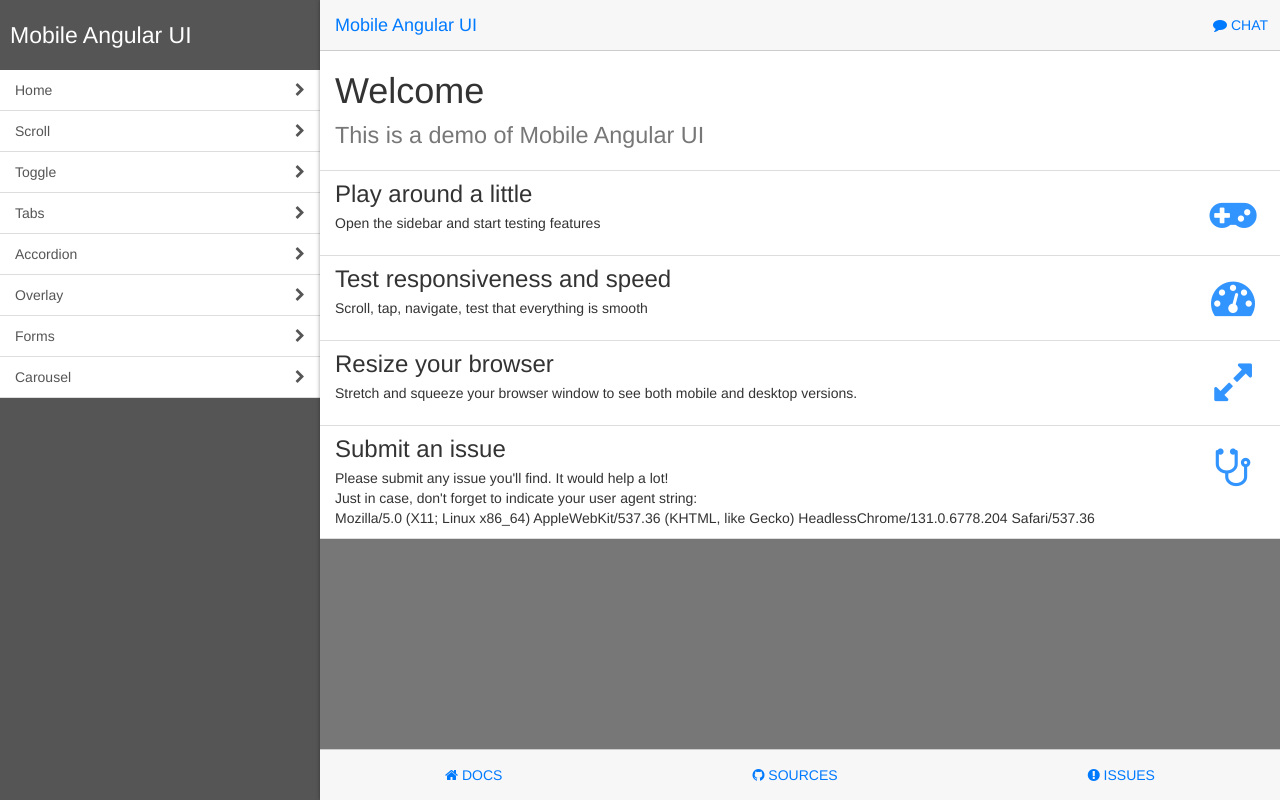
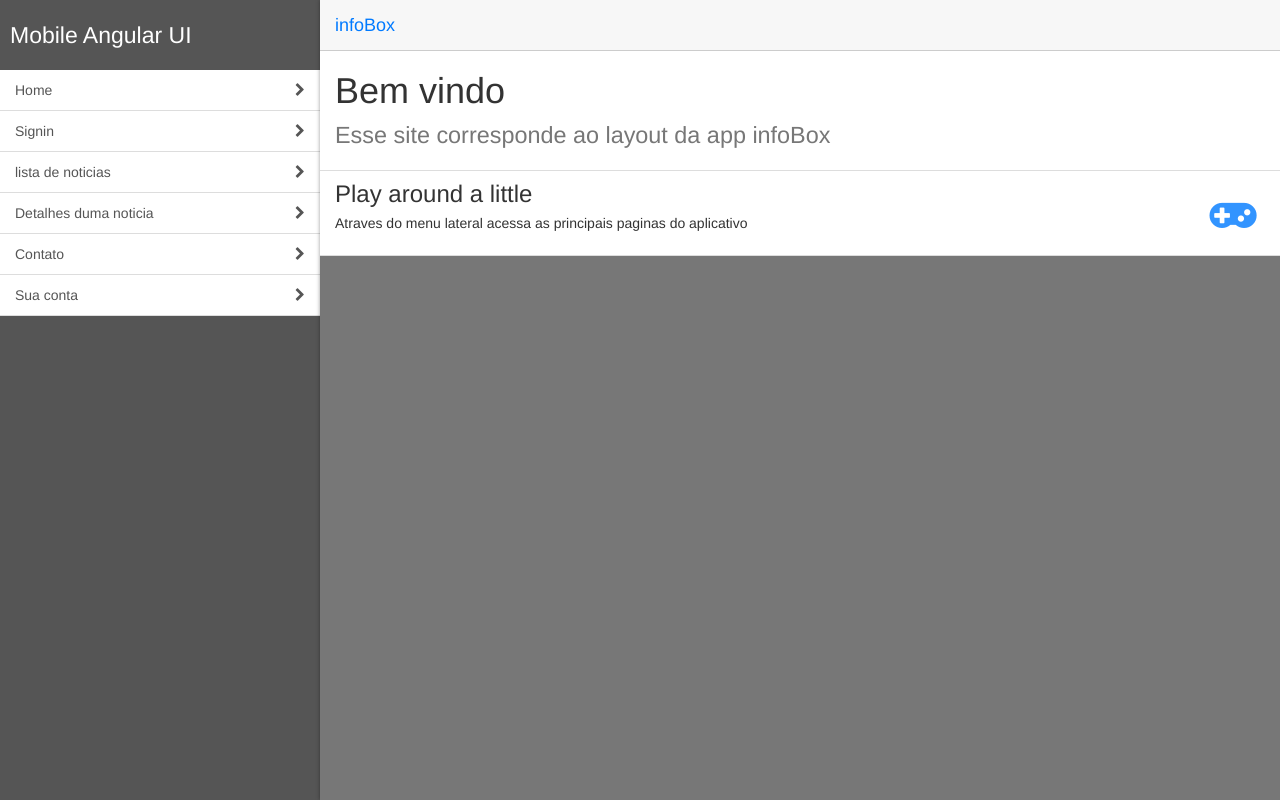
Before and after one commit to meumobi/redirectMobi, a website: page mobileBox/app/index.html in a window 1280 px wide. Drawn offline with nearby package versions, Linux system fonts and the light colour scheme; some packages are replaced by stand-ins of ours.

Commit message:
hide content

```diff
--- a/mobileBox/app/home.html
+++ b/mobileBox/app/home.html
@@ -3,8 +3,8 @@
 
     <div class="list-group">
       <div class="list-group-item">
-        <h1>Welcome<br/>
-        <small>This is a demo of Mobile Angular UI</small>
+        <h1>Bem vindo<br/>
+        <small>Esse site corresponde ao layout da app infoBox</small>
         </h1>
       </div>
       <div class="list-group-item media">
@@ -13,12 +13,12 @@
         </div>
         <div class="media-body">
             <h3 class="media-heading">Play around a little</h3>
-            Open the sidebar and start testing features
+            Atraves do menu lateral acessa as principais paginas do aplicativo
         </div>
       </div>
 
 
-      <div class="list-group-item media">
+      <!--div class="list-group-item media">
         <div class="pull-right">
           <i class="fa fa-tachometer feature-icon  text-primary"></i>
         </div>
@@ -49,7 +49,7 @@
             Just in case, don't forget to indicate your user agent string:<br>
             {{userAgent}}
         </div>
-      </div>
+      </div-->
 
     </div>
 
--- a/mobileBox/app/index.html
+++ b/mobileBox/app/index.html
@@ -40,27 +40,27 @@
 
       <div class="navbar navbar-app navbar-absolute-top">
         <div class="navbar-brand navbar-brand-center" yield-to="title">
-          <span>Mobile Angular UI</span>
+          <span>infoBox</span>
         </div>
         <div class="btn-group pull-left">
           <div ng-click="toggle('mainSidebar')" class="btn btn-navbar sidebar-toggle">
             <i class="fa fa-bars"></i> Menu
           </div>
         </div>
-        <div class="btn-group pull-right" yield-to="navbarAction">
+        <!--div class="btn-group pull-right" yield-to="navbarAction">
           <div ng-click="toggle('rightSidebar')" class="btn btn-navbar">
             <i class="fa fa-comment"></i> Chat
           </div>
-        </div>
+        </div-->
       </div>
 
-      <div class="navbar navbar-app navbar-absolute-bottom">
+      <!--div class="navbar navbar-app navbar-absolute-bottom">
         <div class="btn-group justified">
           <a href="http://mobileangularui.com/" class="btn btn-navbar"><i class="fa fa-home fa-navbar"></i> Docs</a>
           <a href="https://github.com/mcasimir/mobile-angular-ui" class="btn btn-navbar"><i class="fa fa-github fa-navbar"></i> Sources</a>
           <a href="https://github.com/mcasimir/mobile-angular-ui/issues" class="btn btn-navbar"><i class="fa fa-exclamation-circle fa-navbar"></i> Issues</a>
         </div>
-      </div>
+      </div-->
 
       <!-- App Body -->
       <div class="app-body" ng-class="{loading: loading}">
--- a/mobileBox/app/sidebar.html
+++ b/mobileBox/app/sidebar.html
@@ -4,13 +4,13 @@
   <div class="scrollable-content">
     <div class="list-group" toggle="off" bubble target="mainSidebar">
       <a class="list-group-item" href="#/">Home <i class="fa fa-chevron-right pull-right"></i></a>
-      <a class="list-group-item" href="#/scroll">Scroll <i class="fa fa-chevron-right pull-right"></i></a>
-      <a class="list-group-item" href="#/toggle">Toggle <i class="fa fa-chevron-right pull-right"></i></a>
-      <a class="list-group-item" href="#/tabs">Tabs <i class="fa fa-chevron-right pull-right"></i></a>
-      <a class="list-group-item" href="#/accordion">Accordion <i class="fa fa-chevron-right pull-right"></i></a>
-      <a class="list-group-item" href="#/overlay">Overlay <i class="fa fa-chevron-right pull-right"></i></a>
-      <a class="list-group-item" href="#/forms">Forms <i class="fa fa-chevron-right pull-right"></i></a>
-      <a class="list-group-item" href="#/carousel">Carousel <i class="fa fa-chevron-right pull-right"></i></a>
+      <a class="list-group-item" href="#/scroll">Signin <i class="fa fa-chevron-right pull-right"></i></a>
+      <a class="list-group-item" href="#/toggle">lista de noticias <i class="fa fa-chevron-right pull-right"></i></a>
+      <a class="list-group-item" href="#/tabs">Detalhes duma noticia <i class="fa fa-chevron-right pull-right"></i></a>
+      <a class="list-group-item" href="#/accordion">Contato <i class="fa fa-chevron-right pull-right"></i></a>
+      <a class="list-group-item" href="#/overlay">Sua conta <i class="fa fa-chevron-right pull-right"></i></a>
+      <!--a class="list-group-item" href="#/forms">Forms <i class="fa fa-chevron-right pull-right"></i></a>
+      <a class="list-group-item" href="#/carousel">Carousel <i class="fa fa-chevron-right pull-right"></i></a-->
     </div>
 
   </div>
```
Also changed, not shown: 1 other file.
